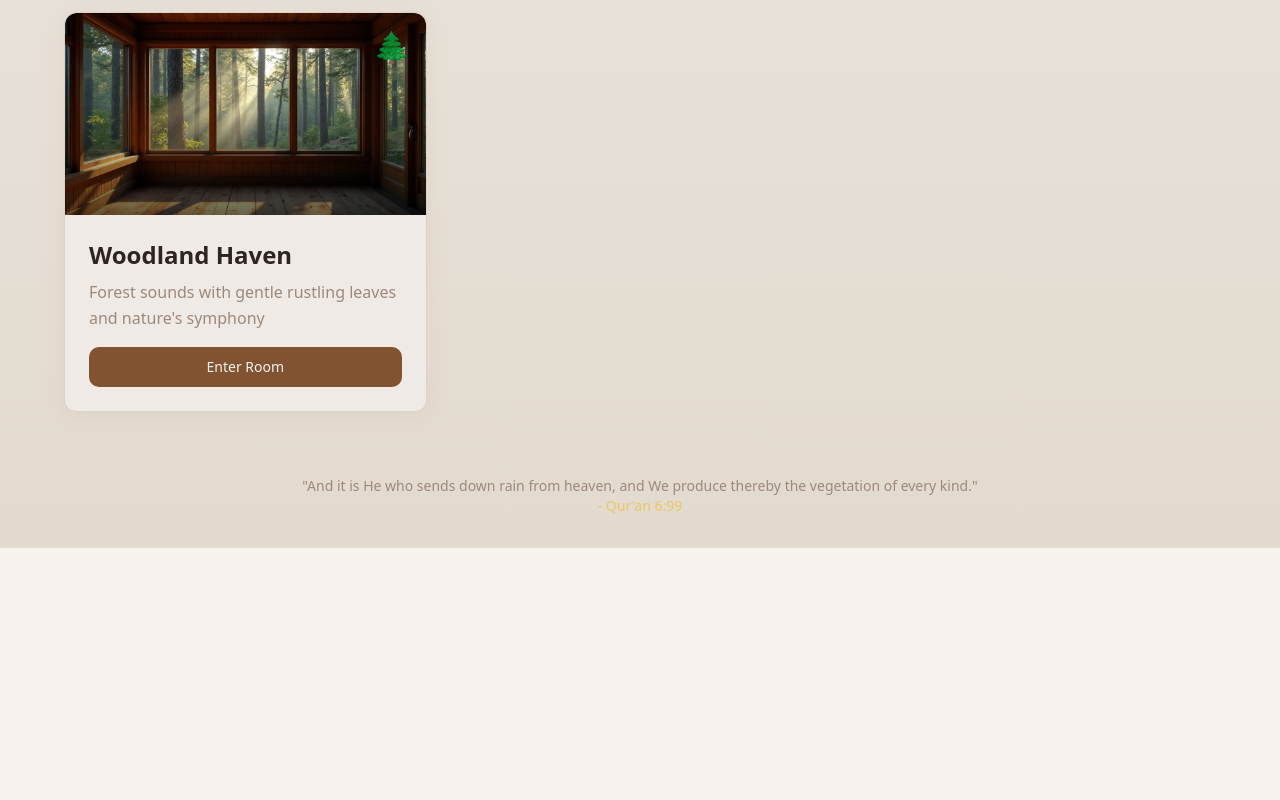
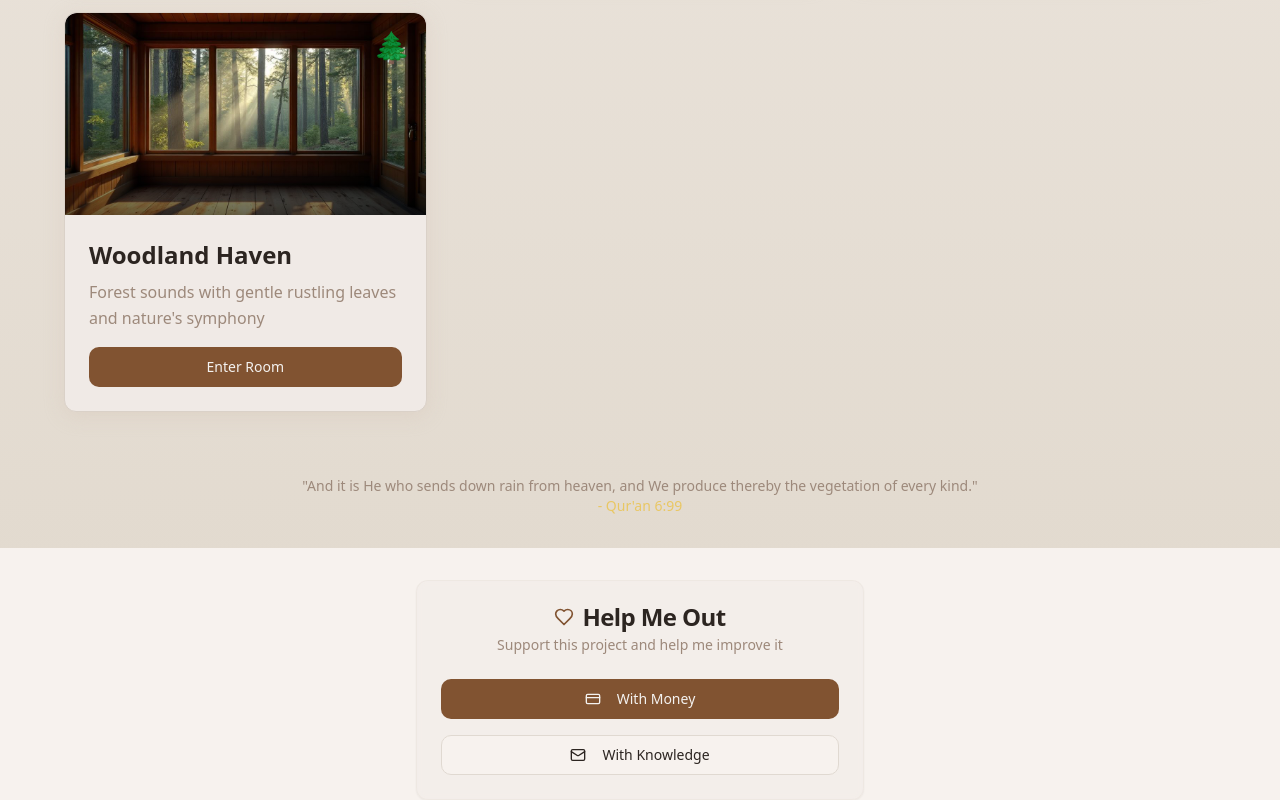
Before and after one commit to mansurgh/-fullstack-exp-lofi-life, a React (Vite) app: page / in a window 1280 px wide. Shown: the part 1487-2287 px from the top of the page. Before the commit the page ends 2035 px from the top, so only its background shows below. Built offline with nearby package versions, Linux system fonts and the light colour scheme.

Commit message:
Add help options
Add "Help me out" section to the main page with two buttons: "With money" and "With knowledge". The "With money" button will allow users to send money, and the "With knowledge" button will display contact information (Gmail and phone number).

```diff
--- /dev/null
+++ b/src/components/HelpMeOut.tsx
@@ -0,0 +1,127 @@
+import { useState } from 'react';
+import { Button } from '@/components/ui/button';
+import { Input } from '@/components/ui/input';
+import { Card, CardContent, CardDescription, CardHeader, CardTitle } from '@/components/ui/card';
+import { Dialog, DialogContent, DialogDescription, DialogHeader, DialogTitle, DialogTrigger } from '@/components/ui/dialog';
+import { Heart, Mail, Phone, CreditCard } from 'lucide-react';
+
+export const HelpMeOut = () => {
+  const [donationAmount, setDonationAmount] = useState('');
+
+  const handleDonation = () => {
+    if (!donationAmount || parseFloat(donationAmount) <= 0) {
+      alert('Please enter a valid amount');
+      return;
+    }
+
+    // For now, just show the bank details - we can implement Stripe later
+    alert(`Thank you for wanting to donate €${donationAmount}! Please use bank details: BE86 0637 1216 5850`);
+  };
+
+  return (
+    <div className="w-full max-w-md mx-auto mt-8">
+      <Card className="bg-card/50 backdrop-blur-sm border-border/20">
+        <CardHeader className="text-center">
+          <CardTitle className="flex items-center justify-center gap-2 text-foreground">
+            <Heart className="h-5 w-5 text-primary" />
+            Help Me Out
+          </CardTitle>
+          <CardDescription>
+            Support this project and help me improve it
+          </CardDescription>
+        </CardHeader>
+        <CardContent className="space-y-4">
+          {/* Money Support */}
+          <Dialog>
+            <DialogTrigger asChild>
+              <Button variant="default" className="w-full">
+                <CreditCard className="h-4 w-4 mr-2" />
+                With Money
+              </Button>
+            </DialogTrigger>
+            <DialogContent>
+              <DialogHeader>
+                <DialogTitle>Support with Donation</DialogTitle>
+                <DialogDescription>
+                  Choose an amount to support the development of this project
+                </DialogDescription>
+              </DialogHeader>
+              <div className="space-y-4">
+                <div>
+                  <label htmlFor="amount" className="text-sm font-medium text-foreground">
+                    Amount (€)
+                  </label>
+                  <Input
+                    id="amount"
+                    type="number"
+                    placeholder="10.00"
+                    value={donationAmount}
+                    onChange={(e) => setDonationAmount(e.target.value)}
+                    min="1"
+                    step="0.01"
+                  />
+                </div>
+                <div className="space-y-2">
+                  <p className="text-sm text-muted-foreground">
+                    Bank Details:
+                  </p>
+                  <p className="text-sm font-mono bg-muted p-2 rounded">
+                    BE86 0637 1216 5850
+                  </p>
+                </div>
+                <Button onClick={handleDonation} className="w-full">
+                  Proceed with Donation
+                </Button>
+              </div>
+            </DialogContent>
+          </Dialog>
+
+          {/* Knowledge Support */}
+          <Dialog>
+            <DialogTrigger asChild>
+              <Button variant="outline" className="w-full">
+                <Mail className="h-4 w-4 mr-2" />
+                With Knowledge
+              </Button>
+            </DialogTrigger>
+            <DialogContent>
+              <DialogHeader>
+                <DialogTitle>Contact Me</DialogTitle>
+                <DialogDescription>
+                  Share your knowledge, ideas, or feedback
+                </DialogDescription>
+              </DialogHeader>
+              <div className="space-y-4">
+                <div className="space-y-3">
+                  <div className="flex items-center gap-3 p-3 bg-muted rounded-lg">
+                    <Mail className="h-5 w-5 text-primary" />
+                    <div>
+                      <p className="text-sm font-medium">Email</p>
+                      <p className="text-sm text-muted-foreground">
+                        Abakatoviman2001@gmail.com
+                      </p>
+                    </div>
+                  </div>
+
+                  <div className="flex items-center gap-3 p-3 bg-muted rounded-lg">
+                    <Phone className="h-5 w-5 text-primary" />
+                    <div>
+                      <p className="text-sm font-medium">Phone</p>
+                      <p className="text-sm text-muted-foreground">
+                        +32 484 49 96 39
+                      </p>
+                    </div>
+                  </div>
+                </div>
+
+                <p className="text-sm text-muted-foreground">
+                  Feel free to reach out with suggestions, bug reports, or if you'd like to contribute to the project!
+                </p>
+              </div>
+            </DialogContent>
+          </Dialog>
+        </CardContent>
+      </Card>
+    </div>
+  );
+};
--- a/src/pages/Index.tsx
+++ b/src/pages/Index.tsx
@@ -1,6 +1,7 @@
 import { useState } from 'react';
 import { RoomSelector } from '@/components/RoomSelector';
 import { Room } from '@/components/Room';
+import { HelpMeOut } from '@/components/HelpMeOut';
 
 const Index = () => {
   const [selectedRoom, setSelectedRoom] = useState<string | null>(null);
@@ -23,7 +24,12 @@ const Index = () => {
   }
 
   console.log('Rendering RoomSelector component');
-  return <RoomSelector onSelectRoom={handleSelectRoom} />;
+  return (
+    <div className="space-y-8">
+      <RoomSelector onSelectRoom={handleSelectRoom} />
+      <HelpMeOut />
+    </div>
+  );
 };
 
 export default Index;
```
